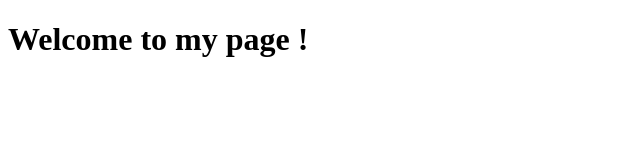
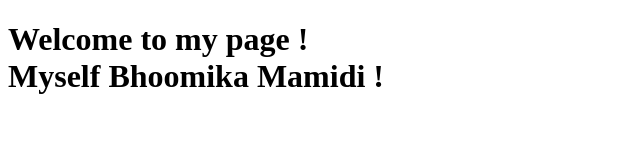
Before and after one commit to Bhoomika-Mamidi/Bhoomika-Mamidi-09, a plain HTML site: page index.html in a window 1280 px wide. Shown: the whole page, without its empty margins (0-640 px from the left). Drawn offline with Linux system fonts and the light colour scheme.

Commit message:
Update index.html
DONE !!

Co-Authored-By: Deepali Jaiswar <142767721+DeepaliJaiswar2003@users.noreply.github.com>

```diff
--- a/index.html
+++ b/index.html
@@ -6,6 +6,8 @@
     <title>Document</title>
 </head>
 <body>
-    <h1> Welcome to my page ! </h1>
+    <h1> Welcome to my page ! <br>
+        Myself Bhoomika Mamidi !
+    </h1>
 </body>
 </html>
```
